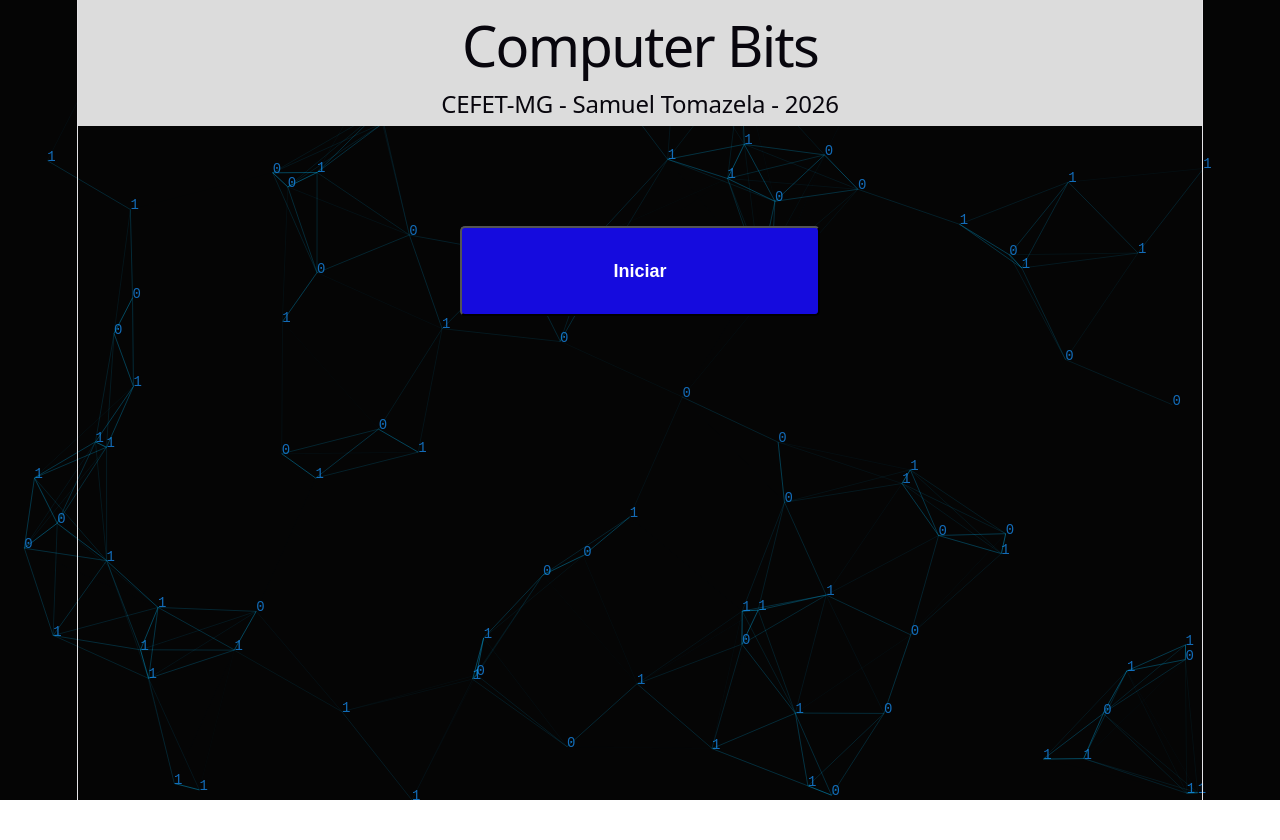
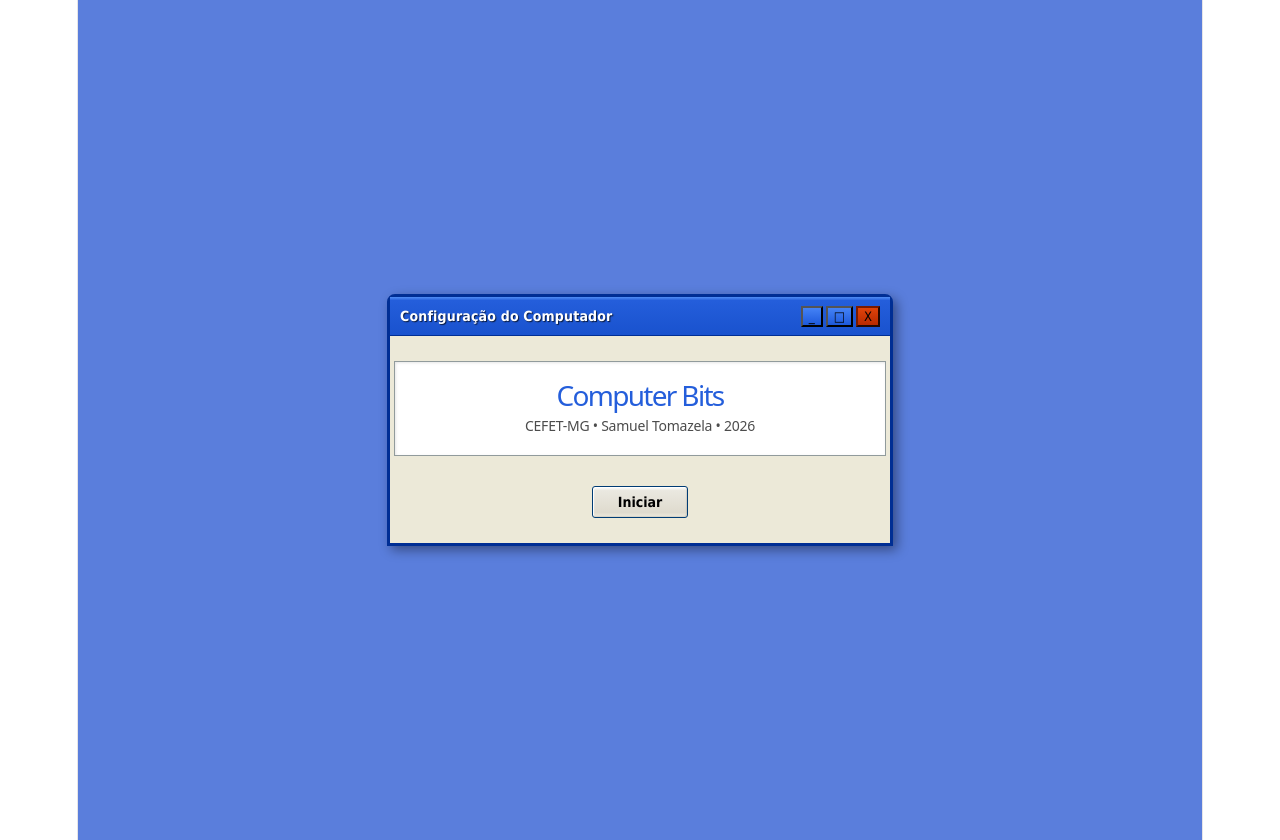
Before and after one commit to SamuelTLR/IC_2026, a React (Vite) app: page / in a window 1280 px wide. Before the commit the page ends 800 px from the top, so only its background shows below. Built offline with nearby package versions, Linux system fonts and the light colour scheme.

Commit message:
🚧Started Windows XP

```diff
--- a/src/components/components.css
+++ b/src/components/components.css
@@ -13,15 +13,30 @@
 }
 
 .btn_menu {
-  width: 20rem;
-  height: 5rem;
-  display: inline-block;
-  padding: 10px 20px;
-  border-radius: 5px;
-  font-size: large;
+  background: linear-gradient(to bottom, #ffffff 0%, #eae8e0 12%, #dfdbce 85%, #efebde 100%);
+  border: 1px solid #003c74;
+  border-radius: 3px;
+  color: #000000;
+  font-family: "Tahoma", sans-serif;
+  font-size: 14px;
   font-weight: bold;
-  text-align: center;
+  padding: 7px 25px;
   cursor: pointer;
-  color:rgb(255, 255, 255);
-  background-color: #150bde;
+  box-shadow: inset -1px -1px 1px rgba(0,0,0,0.1), inset 1px 1px 1px #fff;
+  transition: all 0.1s ease;
+  outline: none;
 }
+
+
+.btn_menu:hover {
+  background: linear-gradient(to bottom, #fff6e5 0%, #ffeed0 12%, #ffdd99 85%, #ffe7ba 100%);
+  border-color: #e59c00;
+  box-shadow: inset -1px -1px 1px rgba(0,0,0,0.1), inset 1px 1px 1px #fff;
+}
+
+.btn_menu:active {
+  background: linear-gradient(to bottom, #cdcad5 0%, #e3e3e3 100%);
+  border-color: #003c74;
+  box-shadow: inset 1px 1px 2px rgba(0,0,0,0.3);
+  padding: 8px 24px 6px 26px;
+}
--- a/src/index.css
+++ b/src/index.css
@@ -109,3 +109,7 @@
   padding: 4px 8px;
   background: var(--code-bg);
 }
+
+* {
+  font-family: 'Tahoma', 'Segoe UI', sans-serif;
+}
--- a/src/levels/Menu.jsx
+++ b/src/levels/Menu.jsx
@@ -1,20 +1,30 @@
 import Button from '../components/Button.jsx';
 import "./levels.css";
-import FundoEletrico from "../components/FundoEletrico.jsx";
 
 function Menu() {
     return (
         <>
-            <FundoEletrico/>
-            <div className="title-container">
-                <h1>
-                    Computer Bits
-                </h1>
-                <h2>CEFET-MG - Samuel Tomazela - 2026</h2>
-            </div>
+            <div className='windows-xp-container'>
+                <div className='windows-xp'>
+                    <div className='windows-bar'>
+                        <span className="bar-text-xp">Configuração do Computador</span>
+                        <div className="bar-controls-xp">
+                            <button className="control-btn-xp min-max">_</button>
+                            <button className="control-btn-xp min-max">□</button>
+                            <button className="control-btn-xp close">X</button>
+                        </div>
+                    </div>
+                    <div className='menu-content-xp'>
+                        <div className="welcome-text-xp">
+                            <h1>Computer Bits</h1>
+                            <h2>CEFET-MG • Samuel Tomazela • 2026</h2>
+                        </div>
 
-            <div className='main-button-container'>
-                <Button text="Iniciar" path="/levels/level-1/introduction" variant='btn_menu'/>
+                        <div className='main-button-container'>
+                            <Button text="Iniciar" path="/levels/level-1/introduction" variant='btn_menu'/>
+                        </div>
+                    </div>
+                </div>
             </div>
         </>
     )
--- a/src/levels/levels.css
+++ b/src/levels/levels.css
@@ -12,7 +12,6 @@
 }
 
 .main-title {
-  font-family: 'Inter', system-ui, sans-serif !important;
   font-size: 3.5rem;
   font-weight: 800;
   color: #ffffff;
@@ -30,9 +29,7 @@
   margin-bottom: 2rem;
 }
 
-/* Texto formatado para leitura fluida */
 .texto {
-  font-family: system-ui, sans-serif;
   white-space: pre-wrap;
   font-size: 1.1rem;
   line-height: 1.75; /* Espaçamento entre linhas essencial para leitura */
@@ -67,6 +64,90 @@
     justify-content: center;
 }
 
-.title-container {
-  background-color: gainsboro;
+.windows-xp-container {
+  display: flex;
+  justify-content: center;
+  align-items: center;
+  min-height: 100vh;
+  background-color: #5a7edc;
+  padding: 20px;
 }
+
+.windows-xp {
+  background-color: #ece9d8;
+  border: 3px solid #002e94;
+  border-top-left-radius: 8px;
+  border-top-right-radius: 8px;
+  box-shadow: 4px 4px 12px rgba(0, 0, 0, 0.4);
+  width: 100%;
+  max-width: 500px;
+  user-select: none;
+}
+
+.windows-bar {
+  background: linear-gradient(to bottom, #518ef5 0%, #245edb 9%, #1952ce 100%);
+  padding: 6px 10px;
+  display: flex;
+  justify-content: space-between;
+  align-items: center;
+  border-bottom: 1px solid #002e94;
+}
+
+.bar-text-xp {
+  color: white;
+  font-weight: bold;
+  font-size: 14px;
+  text-shadow: 1px 1px 1px rgba(0, 0, 0, 0.7);
+}
+
+.bar-controls-xp {
+  display: flex;
+  gap: 3px;
+}
+
+.control-btn-xp.min-max {
+  background: linear-gradient(to bottom, #4482f6 0%, #1d59db 100%);
+}
+
+.control-btn-xp.close {
+  background: linear-gradient(to bottom, #e0430a 0%, #b82a00 100%);
+  border-color: #7a1a00;
+  font-size: 13px;
+}
+
+.menu-content-xp {
+  padding: 25px;
+  display: flex;
+  flex-direction: column;
+  align-items: center;
+  gap: 20px;
+}
+
+.welcome-text-xp {
+  text-align: center;
+  background: #ffffff;
+  border: 1px solid #919b9c;
+  padding: 20px;
+  width: 100%;
+  box-shadow: inset 1px 1px 3px rgba(0,0,0,0.1);
+}
+
+.welcome-text-xp h1 {
+  color: #245edb;
+  margin: 0 0 10px 0;
+  font-size: 28px;
+}
+
+.welcome-text-xp h2 {
+  color: #4c4c4c;
+  font-size: 14px;
+  margin: 0;
+  font-weight: normal;
+}
+
+.main-button-container {
+  width: 100%;
+  display: flex;
+  justify-content: center;
+  margin-top: 10px;
+}
```
